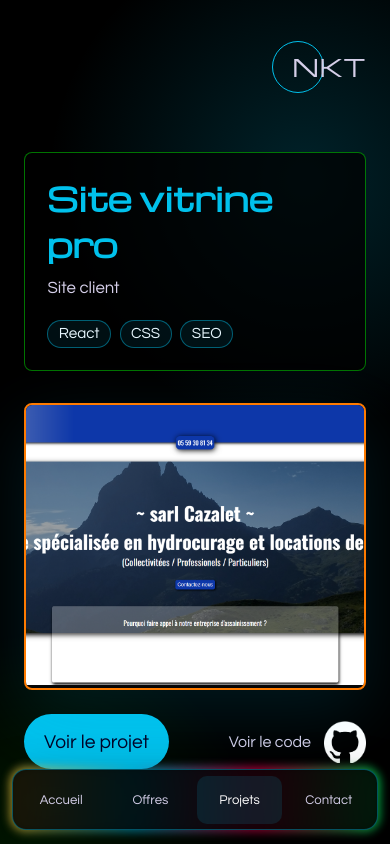
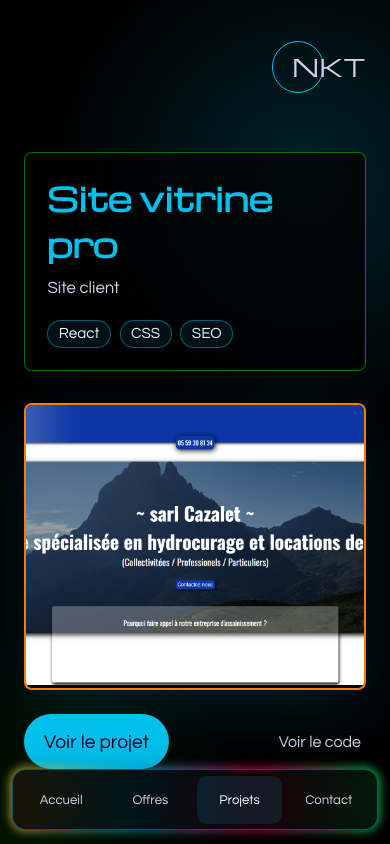
Before and after one commit to Issou83/Portfolio-Mr-Niakate, a React (Create React App) app: page /projet-1 in a window 390 px wide. Shown: the top 844 px of the page. Built offline with nearby package versions, Linux system fonts and the light colour scheme.

Commit message:
Evite chevauchement code mobile

```diff
--- a/src/style/pages/_project.scss
+++ b/src/style/pages/_project.scss
@@ -187,8 +187,7 @@
     margin-bottom: 7.2rem;
 
     .gitCode .linkGit {
-      width: 42px;
-      height: 42px;
+      display: none;
     }
   }
 
```
